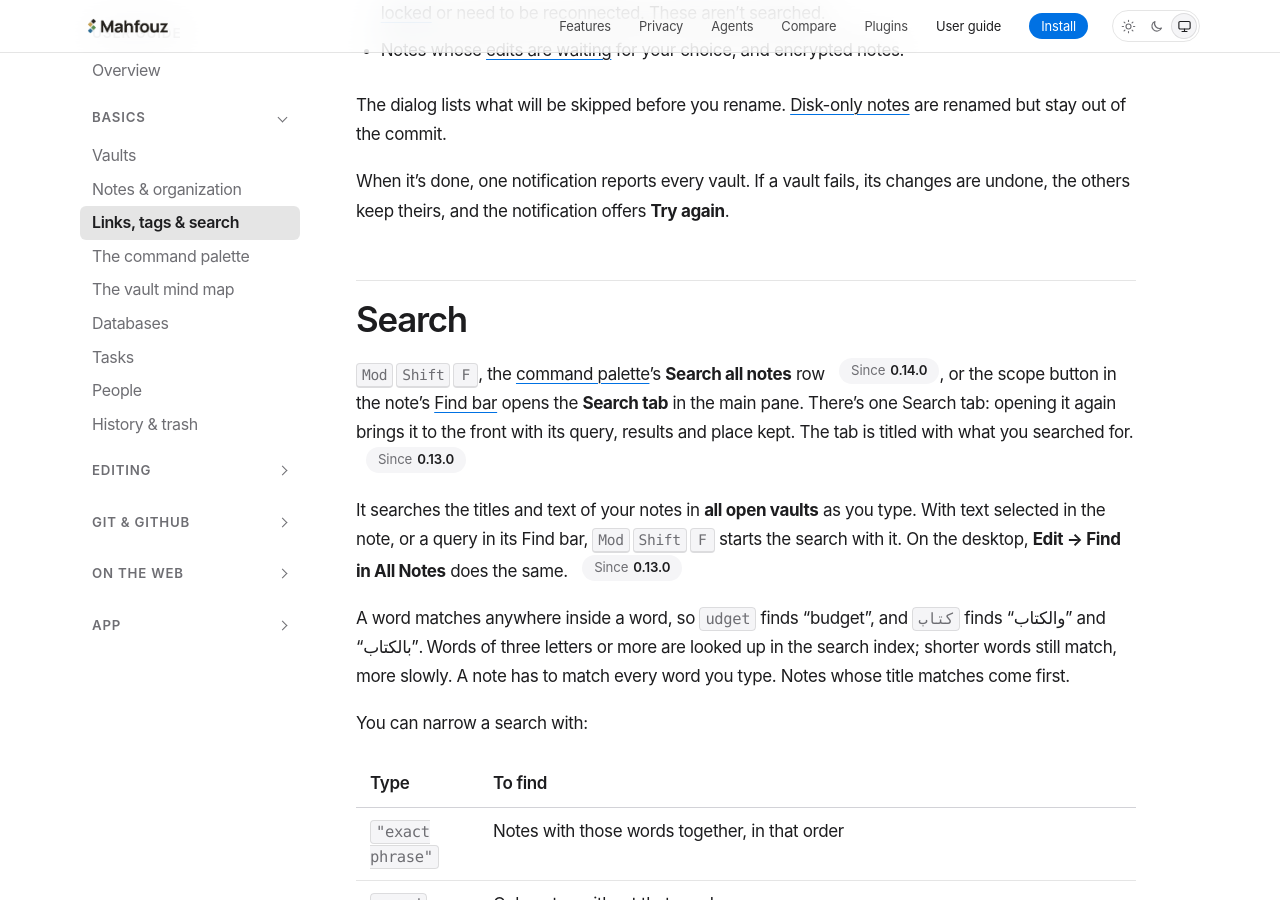
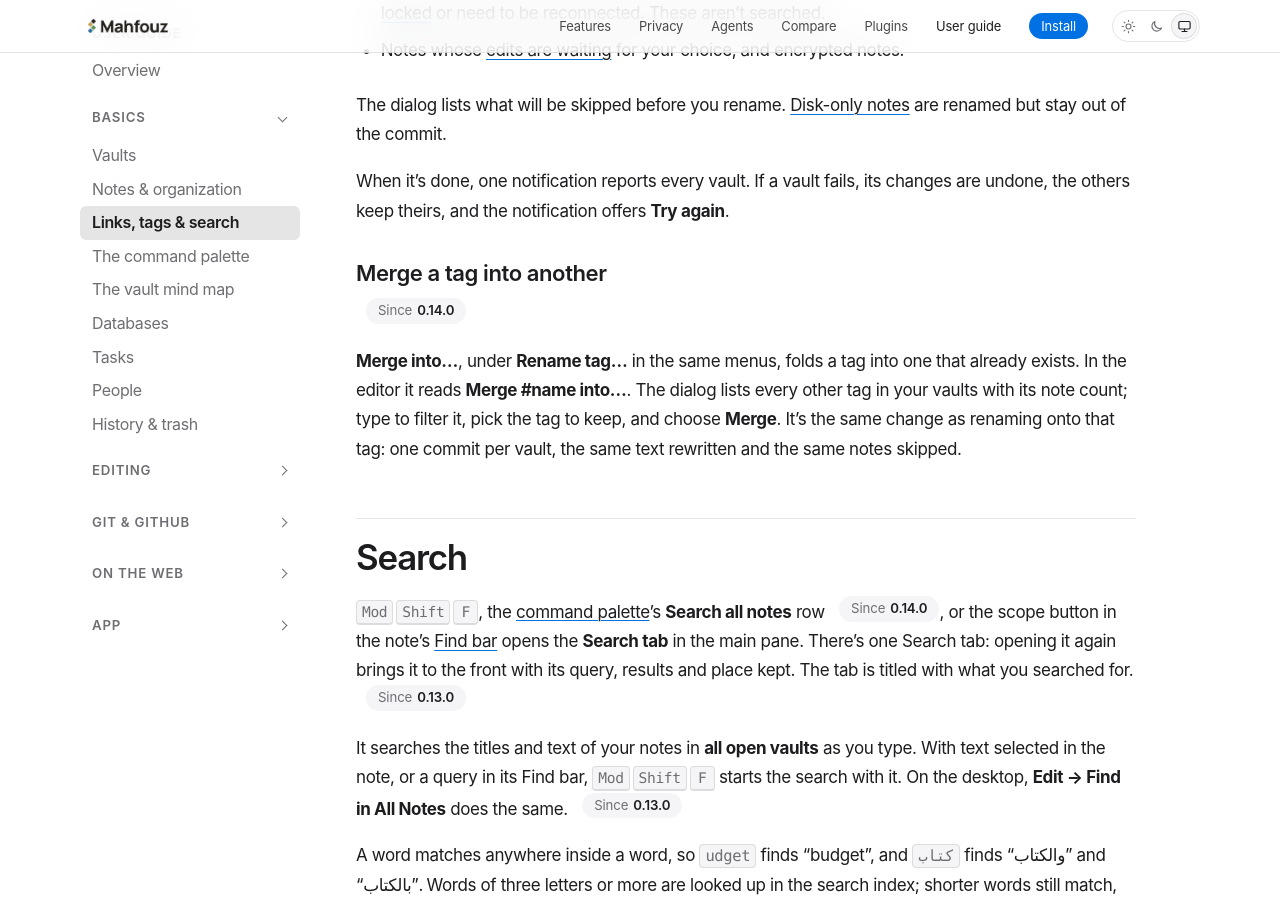
Before and after one commit to mahfouz-app/docs, a Jekyll site: the page built from guide/links.md, in a window 1280 px wide and 900 px high, scrolled down 2943 px. Built offline with Jekyll 4.4.1, drawn with Linux system fonts in a browser that asks for light colours.

Commit message:
guide: Merge a tag into another
Co-Authored-By: Claude Opus 5.5 <noreply@anthropic.com>

```diff
--- a/guide/links.md
+++ b/guide/links.md
@@ -136,6 +136,17 @@ When it's done, one notification reports every vault. If a vault fails, its
 changes are undone, the others keep theirs, and the notification offers
 **Try again**.
 
+### Merge a tag into another
+
+{% include since.html v="0.14.0" %}
+
+**Merge into…**, under **Rename tag…** in the same menus, folds a tag into
+one that already exists. In the editor it reads **Merge #name into…**. The
+dialog lists every other tag in your vaults with its note count; type to
+filter it, pick the tag to keep, and choose **Merge**. It's the same change
+as renaming onto that tag: one commit per vault, the same text rewritten and
+the same notes skipped.
+
 ## Search
 
 <kbd>Mod</kbd><kbd>Shift</kbd><kbd>F</kbd>, the [command palette](/guide/command-palette/)'s **Search all notes** row {% include since.html v="0.14.0" %}, or
```
